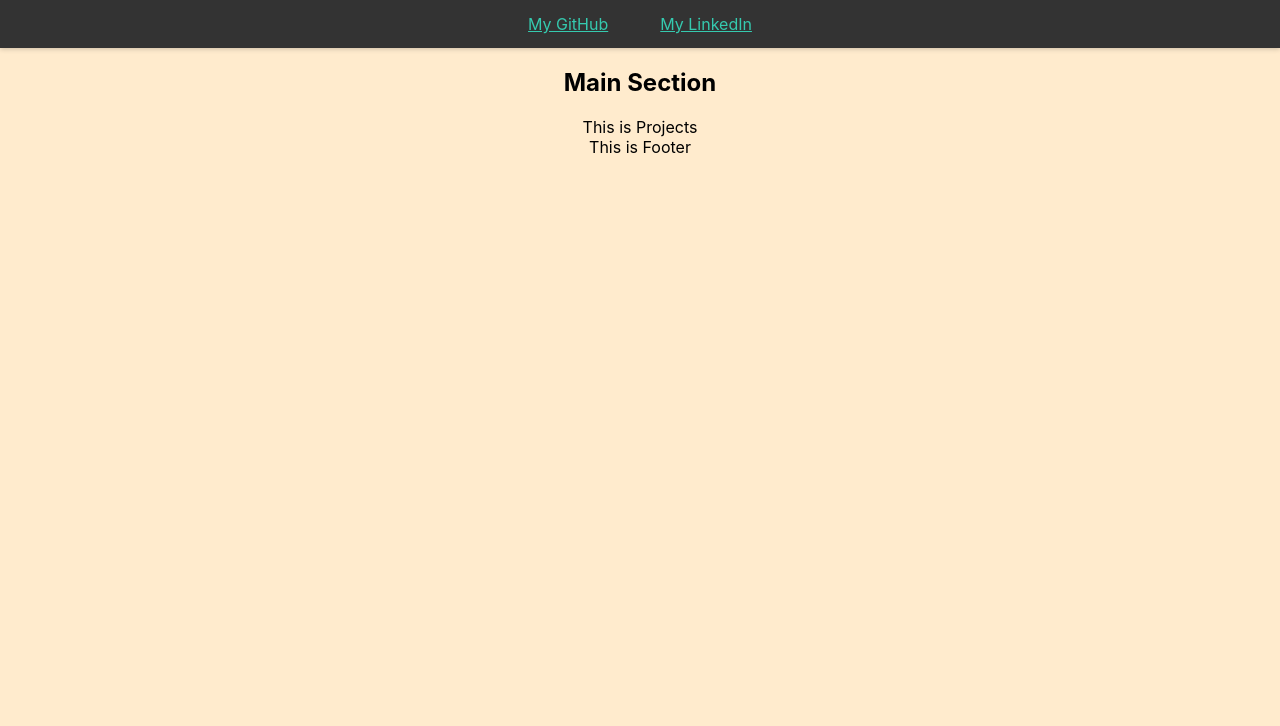
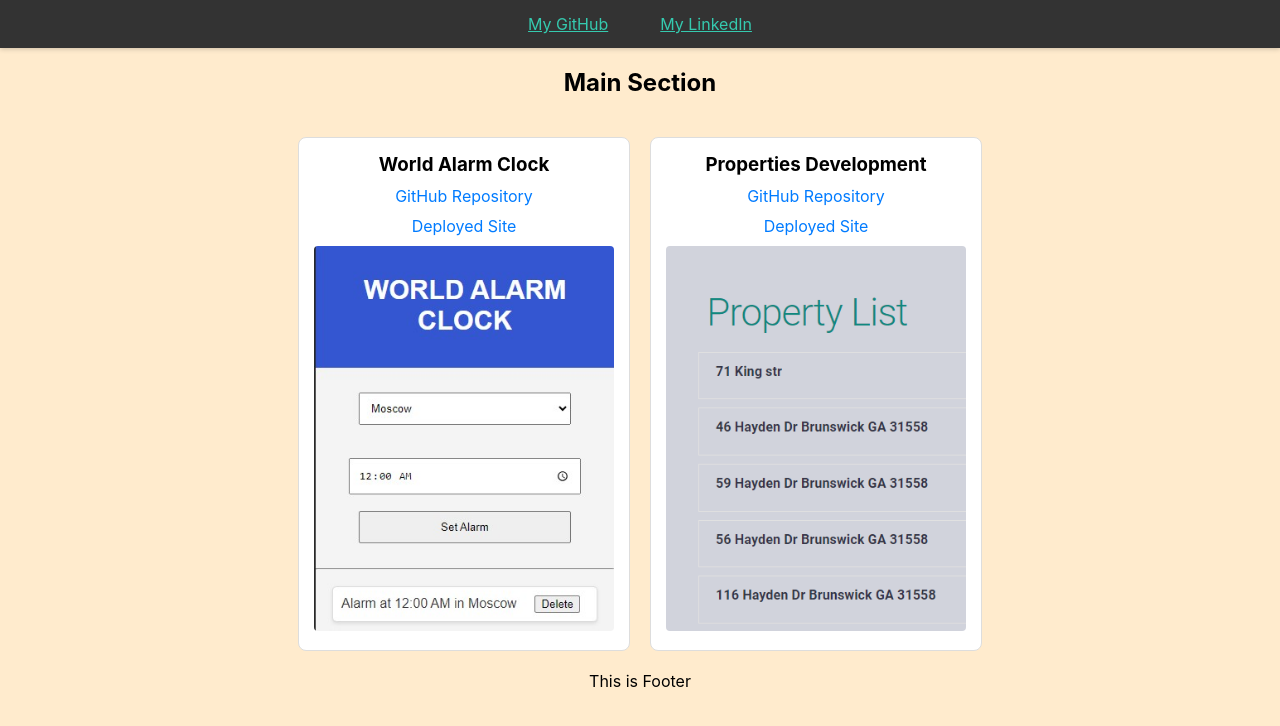
Before and after one commit to rocknrome/React-Mini-Portfolio, a React (Create React App) app: page / in a window 1280 px wide. Shown: the top 726 px of the page. Built offline with nearby package versions, Linux system fonts and the light colour scheme.

Commit message:
projects created and styled

```diff
--- a/src/App.css
+++ b/src/App.css
@@ -37,6 +37,8 @@
   }
 }
 
+/*HEADER SECTION*/
+/*----------------*/
 
 .Header {
   width: 100%;
@@ -79,3 +81,41 @@
   background-color: #ddd;
   color: black;
 }
+
+
+
+/*PROJECTS SECTION*/
+/*----------------*/
+.projects {
+  display: flex;
+  flex-wrap: wrap;
+  justify-content: center;
+  gap: 20px;
+  padding: 20px;
+}
+
+.project-card {
+  border: 1px solid #ddd;
+  border-radius: 8px;
+  padding: 15px;
+  width: 300px;
+  text-align: center;
+  background-color: white;
+}
+
+.project-card h3 {
+  margin: 0 0 10px 0;
+}
+
+.project-card a {
+  display: block;
+  margin-bottom: 10px;
+  color: #007bff;
+  text-decoration: none;
+}
+
+.project-card img {
+  max-width: 100%;
+  height: auto;
+  border-radius: 4px;
+}
--- a/src/components/Projects.js
+++ b/src/components/Projects.js
@@ -1,8 +1,40 @@
-const Projects = (props) => {
+import React from 'react';
+import project1Image from './WAC.png';
+import project2Image from './PDL.png';
 
-    //The Components Returned JSX
-    return <div className="Projects"> This is Projects</div>
-}
+
+const Projects = () => {
+
+    const projectList = [
+        {
+            name: "World Alarm Clock",
+            repo: "https://github.com/rocknrome/v2-World-Alarm-Clock",
+            deployed: "https://v2-world-alarm-clock.vercel.app/",
+            image: project1Image
+        },
+        {
+            name: "Properties Development",
+            repo: "https://github.com/rocknrome/Project-2-RE-Properties",
+            deployed: "https://properties-full-crud-v2.onrender.com/properties",
+            image: project2Image
+        }
+    ];
+
+
+    return (
+        <div className="projects">
+            {projectList.map((project, index) => (
+                <div key={index} className="project-card">
+                    <h3>{project.name}</h3>
+                    <a href={project.repo} target="_blank" rel="noopener noreferrer">GitHub Repository</a>
+                    <a href={project.deployed} target="_blank" rel="noopener noreferrer">Deployed Site</a>
+                    <img src={project.image} alt={project.name} />
+                </div>
+            ))}
+        </div>
+    );
+    }
+
 
 // export the component
 export default Projects
```
Also changed, not shown: src/components/PDL.png (added), src/components/WAC.png (added).
